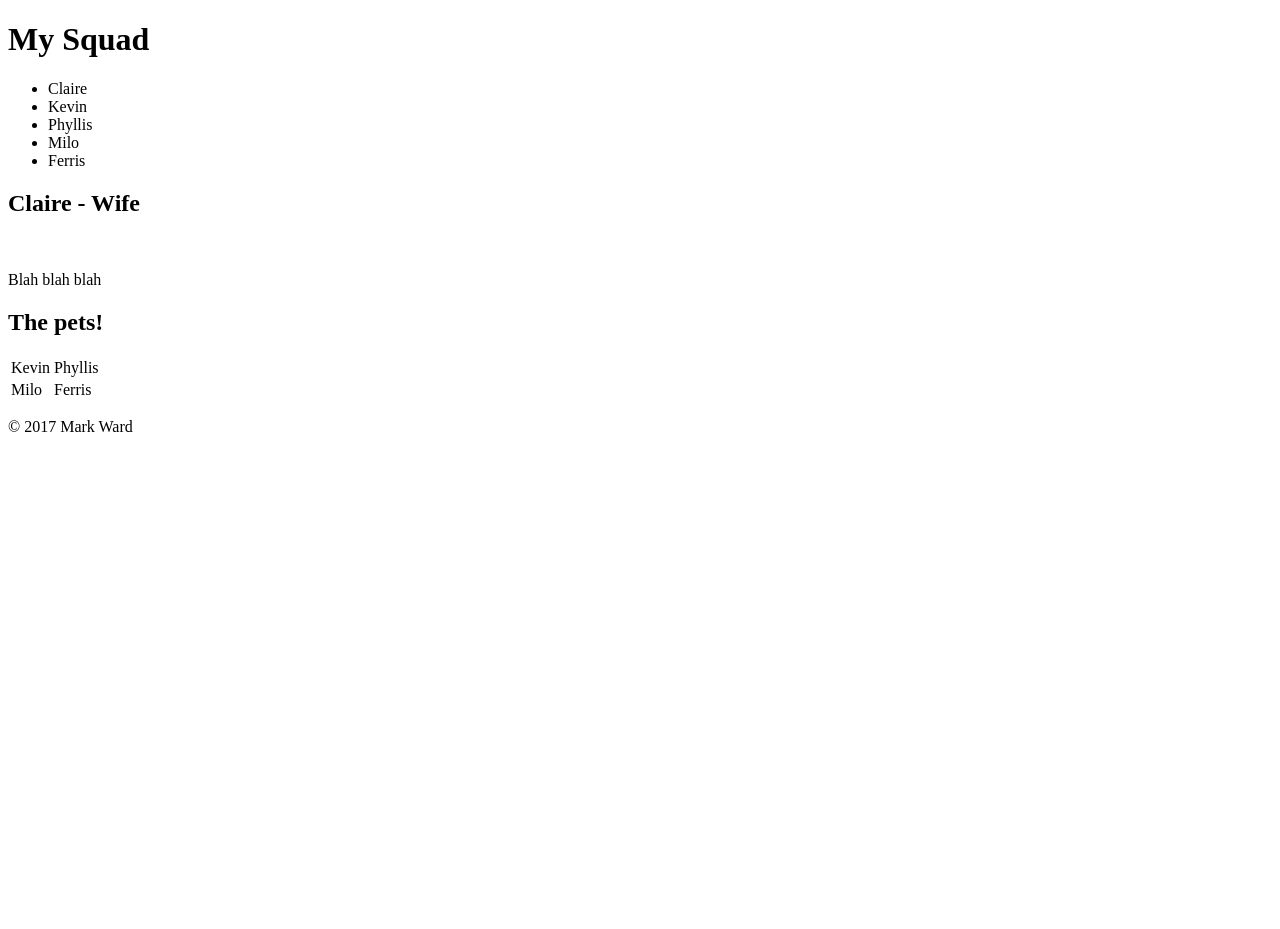
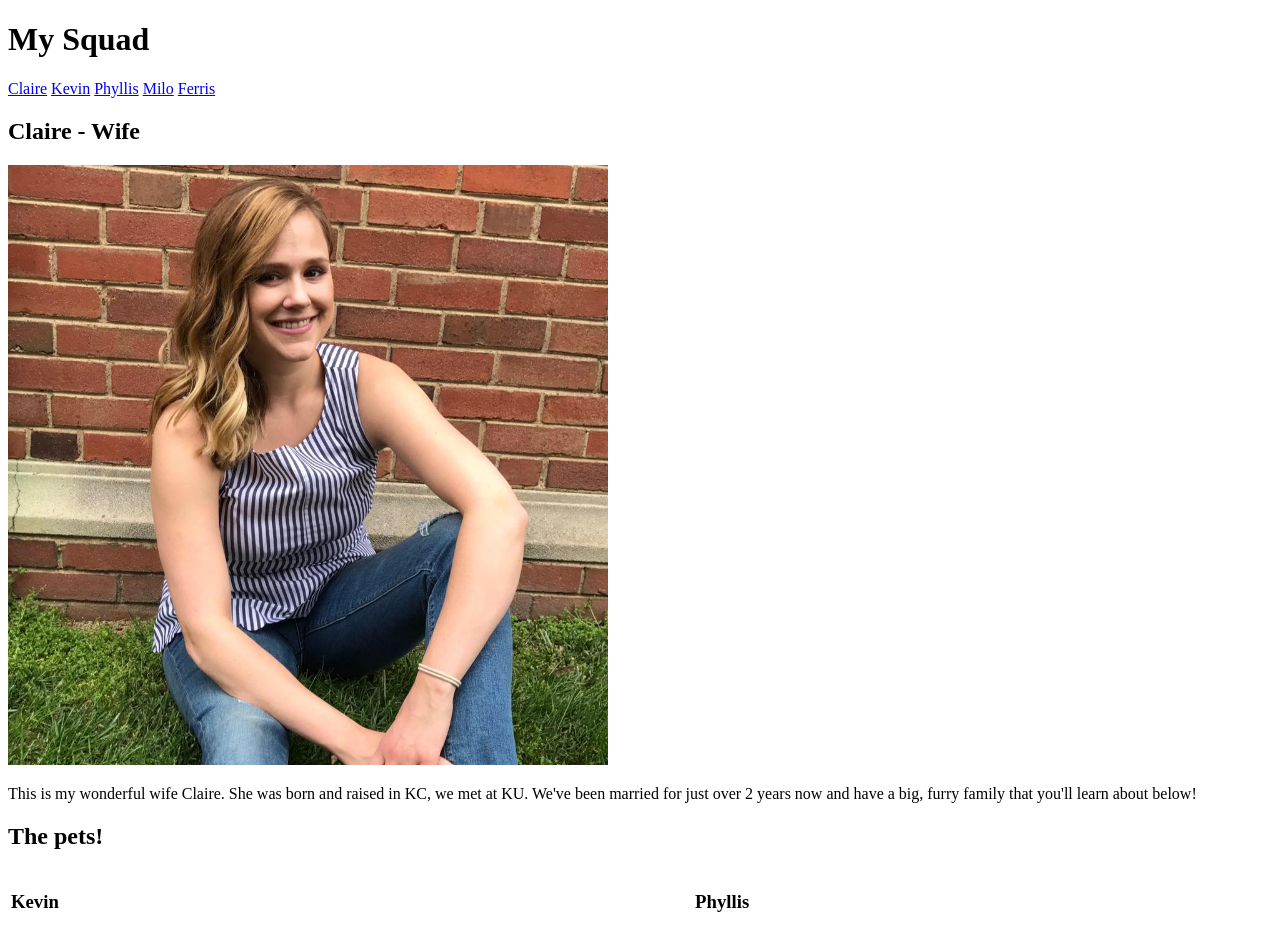
Before and after one commit to drawkram/html-me-something, a plain HTML site: page index.html in a window 1280 px wide. Shown: the top 929 px of the page. Before the commit the page ends 800 px from the top, so only its background shows below. Drawn offline with Linux system fonts and the light colour scheme.

Commit message:
Added all of the images and content. Should be ready for CSS now tomorrow.

```diff
--- a/index.html
+++ b/index.html
@@ -7,30 +7,53 @@
 <body>
 <header>
   <h1>My Squad</h1>
-      <ul>
-        <li>Claire</li>
-        <li>Kevin</li>
-        <li>Phyllis</li>
-        <li>Milo</li>
-        <li>Ferris</li>
-      </ul>
+     <div class="topnav" id="myTopnav">
+        <a href="#claire">Claire</a>
+        <a href="#kevin">Kevin</a>
+        <a href="#phyllis">Phyllis</a>
+        <a href="#milo">Milo</a>
+        <a href="#ferris">Ferris</a>
+     </div>
 </header>
 <main>
   <div>
+    <article>
+      <a name="claire"></a>
       <h2>Claire - Wife</h2>
-      <img src=""/>
-      <p>Blah blah blah</p>
+      <img src="images/Claire.jpg" alt="beautiful wife" style="width:600px;height:600px;"/>
+      <p>This is my wonderful wife Claire. She was born and raised in KC, we met at KU. We've been married for just over 2 years now and have a big, furry family that you'll learn about below!</p>
+    </article>
   </div>
   <div>
     <h2>The pets!</h2>
     <table>
       <tr>
-        <td>Kevin</td>
-        <td>Phyllis</td>
+        <td>
+          <a name="kevin"></a>
+          <h3>Kevin</h3>
+         <img src="images/Kevin.jpg"  alt="cute boy pug" style="width:300px;height:300px;"/>
+         <p>Kevin is our little instagram star, <a href="https://www.instagram.com/apugnamedkevin/">@apugnamedkevin</a>. He was our first dog together, we got him as an 8 year old puppy. He loves car rides more than about anything in the world, except maybe naps.</p>
+        </td>
+        <td>
+          <a name="phyllis"></a>
+          <h3>Phyllis</h3>
+          <img src="images/Phyllis.jpg" alt="cute girl pug" style="width:300px;height:300px;"/>
+          <p>We just adopted Phyllis earlier this summer. She is a sweetheart who loves to please and snuggle. She is either going 100 miles an hour, or 0.</p>
+        </td>
       </tr>
       <tr>
-        <td>Milo</td>
-        <td>Ferris</td>
+        <td>
+          <a name="milo"></a>
+          <h3>Milo</h3>
+          <img src="images/Milo.jpg" alt="fat cat" style="width:300px;height:300px;"/>
+          <p>Milo was my cat before Claire and I got together. I adopted him from the Lawrence Human Society, I got the fattest cat they had. He is a big teddy bar who loves eating grass.</p>
+        </td>
+        <td>
+          <a name="ferris"></a>
+          <h3>Ferris</h3>
+          <img src="images/Ferris.jpg" alt="slightly less fat cat" style="width:300px;height:300px;"/>
+          <p>Ferris was Claire's cat from before we met. He is an adventurer/wild man but has recently been turning into a fat and happy house cat just like his bro Milo.</p>
+        </td>
       </tr>
     </table>
   </div>
```
Also changed, not shown: images/Claire.jpg (added), images/Ferris.JPG (added), images/Kevin.jpg (added), images/Milo.JPG (added), images/Phyllis.jpg (added), 2 other files.
